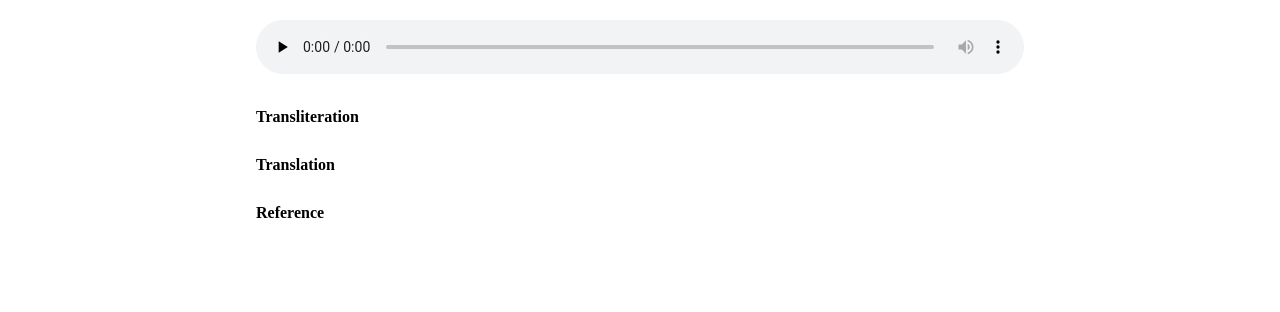
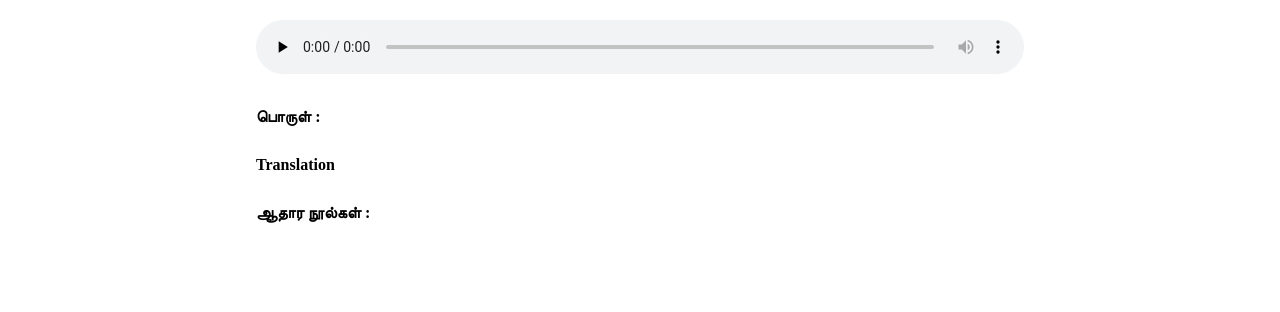
Before and after one commit to rafikttp/duaForLifeTamil, a Jekyll site: the page built from supplications/fortress/content/anger.md, in a window 1280 px wide. Shown: the part 224-536 px from the top of the page. Built offline with Jekyll 4.4.1, drawn with Linux system fonts in a browser that asks for light colours; part of the change alters nothing that is shown.

Commit message:
Update anger.md

```diff
--- a/supplications/fortress/content/anger.md
+++ b/supplications/fortress/content/anger.md
@@ -21,15 +21,15 @@ description: Invocation for anger
 Your browser does not support the audio element.
 </audio> &nbsp;
 
-<div class="duaextra" tabindex="0"> <div onclick = "void(0)"><strong>Transliteration</strong></div> <div class="extra">
+<div class="duaextra" tabindex="0"> <div onclick = "void(0)"><strong> பொருள் :</strong></div> <div class="extra">
 (193) அஊது பில்லாஹி மினஷ் ஷைத்தானிர் ரஜீம்.
 
 </div> </div> &nbsp;
 <div class="duaextra" tabindex="0"> <div onclick = "void(0)"><strong>Translation</strong></div> <div class="extra">
-I seek refuge in Allah from Satan the outcast from that which You provide for us.
+எறியப்பட்ட ஷைத்தானின் தீமையிலிருந்து அல்லாஹ்வைக் கொண்டு காவல் தேடுகிறேன்.
 
 </div> </div> &nbsp;
-<div class="duaextra" tabindex="0"> <div onclick = "void(0)"><strong>Reference</strong></div> <div class="extra">
-Reference: Al-Bukhari 7/99, Muslim 4/2015.
+<div class="duaextra" tabindex="0"> <div onclick = "void(0)"><strong> ஆதார நூல்கள் :</strong></div> <div class="extra">
+புகாரீ 7/90 முஸ்லிம் 4/2015.
 
 </div> </div>
```
